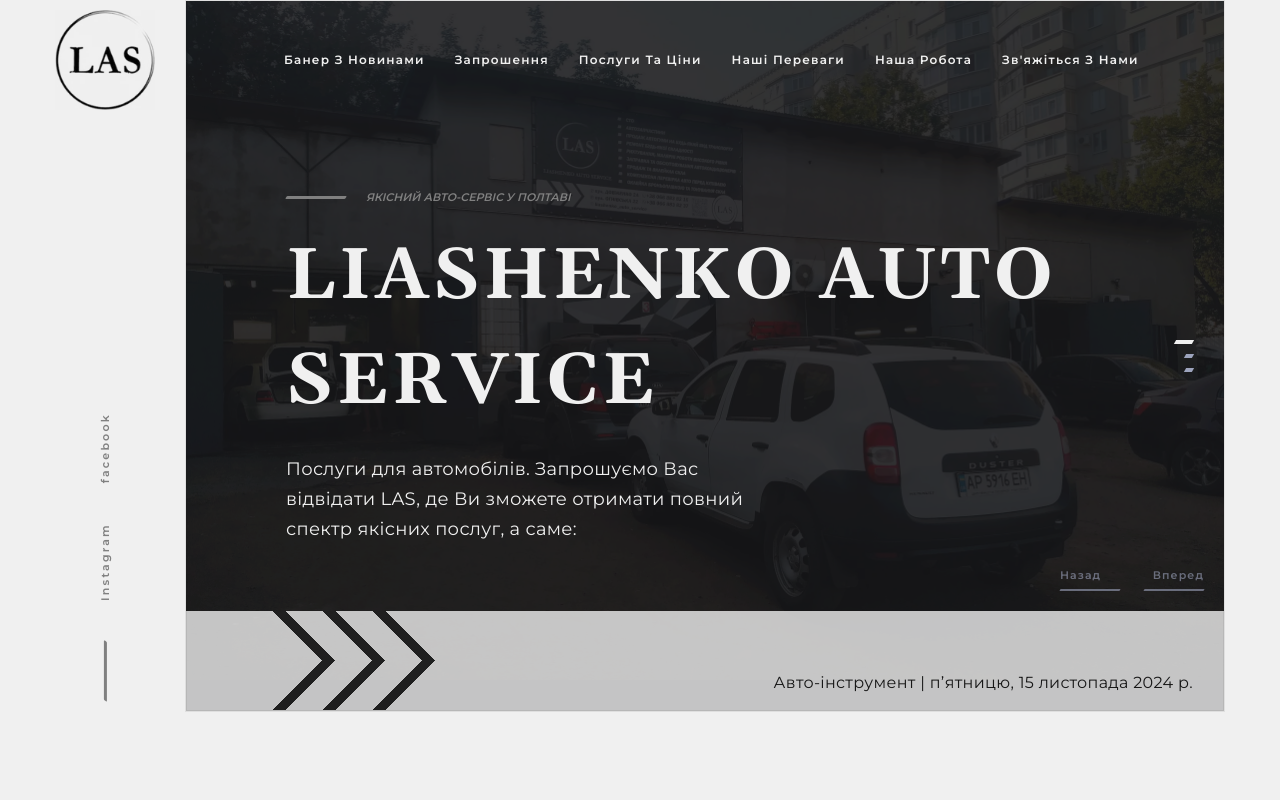
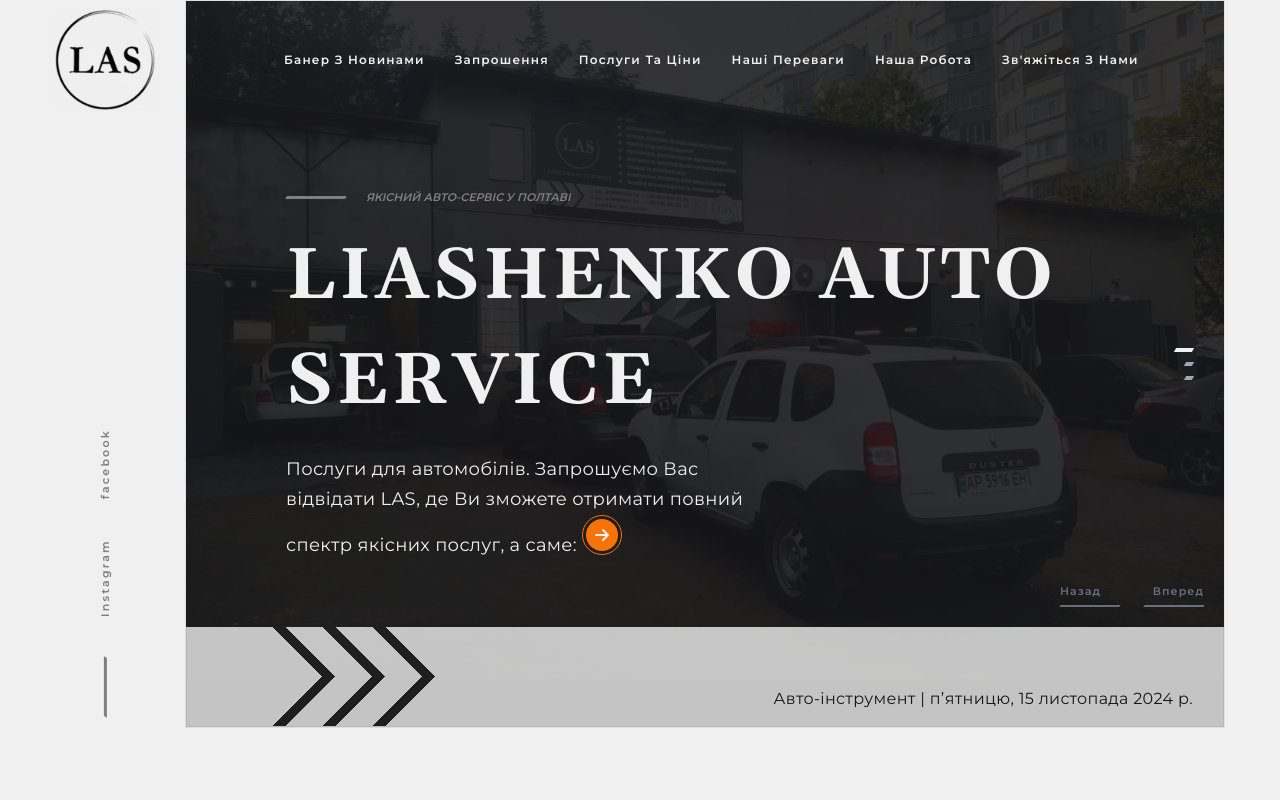
Before and after one commit to basesnel/las-v01, a React (Vite) app: page / in a window 1280 px wide. Shown: the top 800 px of the page. Built offline with nearby package versions, Linux system fonts and the light colour scheme.

Commit message:
Added reference to services into Banner.

```diff
--- a/src/components/Banner/Banner.jsx
+++ b/src/components/Banner/Banner.jsx
@@ -8,6 +8,7 @@
 import banner from "../../constants/banner";
 
 import styles from "./styles.module.css";
+import Reference from "../Reference/Reference";
 
 const Banner = () => {
   const { subTitle, text, data } = banner;
@@ -17,7 +18,10 @@
       <div className={styles.content}>
         <Subtitle mode="banner">{subTitle.uk}</Subtitle>
         <Heading level={1} title="liashenko auto service" />
-        <Text mode="banner">{text.uk}</Text>
+        <Text mode="banner">
+          {text.uk} <Reference src="#services" label="До послуг" />
+        </Text>
+
         <Data mode="banner">{data.uk}</Data>
         <Slider />
       </div>
--- a/src/components/Reference/Reference.jsx
+++ b/src/components/Reference/Reference.jsx
@@ -38,8 +38,8 @@
 };
 
 const Reference = (props) => {
-  const { caption, src } = props;
-  // const modification = mode ? `${styles[mode]}` : "";
+  const { caption, label, src } = props;
+
   const control = useAnimation();
   const handleMouseEnter = () => {
     control.start("hover");
@@ -57,7 +57,10 @@
       whileFocus="hover"
       whileTap="tap"
       href={src}
-      className={styles.reference}
+      aria-label={label}
+      className={
+        label ? `${styles.reference} ${styles.iconOnly}` : styles.reference
+      }
       onMouseEnter={handleMouseEnter}
       onFocus={handleMouseEnter}
       onMouseLeave={handleMouseLeave}
--- a/src/components/Reference/styles.module.css
+++ b/src/components/Reference/styles.module.css
@@ -12,6 +12,11 @@
   text-transform: uppercase;
   color: var(--dark);
   background-color: transparent;
+  cursor: pointer;
+}
+
+.reference.iconOnly {
+  padding: 3px;
 }
 
 .icon {
```
